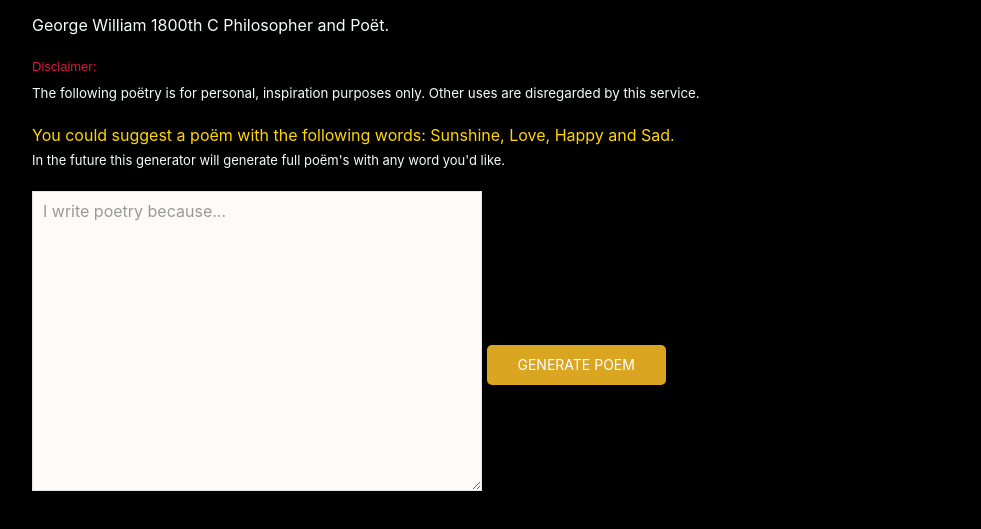
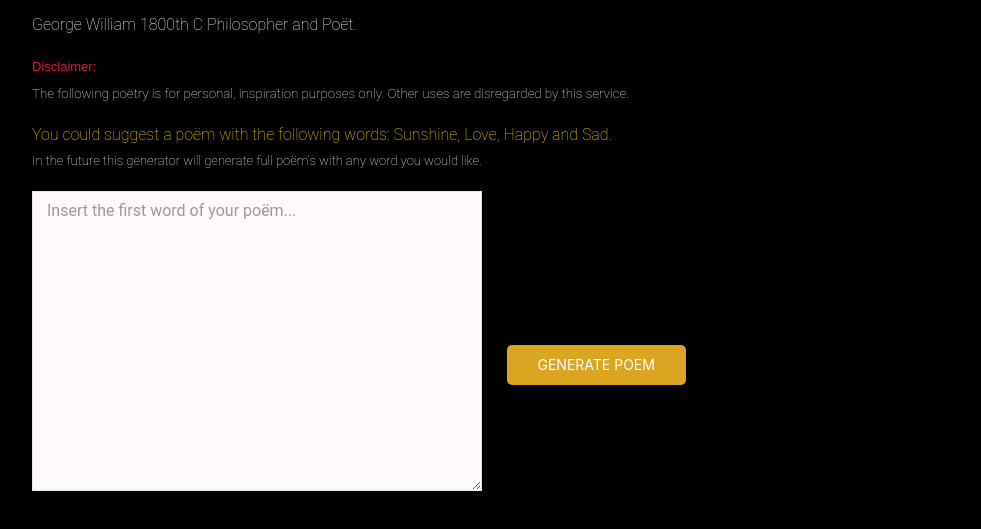
Before and after one commit to Owen038/George-William-the-Poet, a website: page static/index.html in a window 1280 px wide. Shown: the part 139-668 px from the top of the page, without its empty margins (96-1077 px from the left). Drawn offline with nearby package versions, Linux system fonts and the light colour scheme; a web font is replaced by a local one.

Commit message:
Margins
Changed the margins and words

```diff
--- a/static/assets/styles.css
+++ b/static/assets/styles.css
@@ -16,6 +16,13 @@ html, body {
 
 }
 
+p.b {
+    font-family: Roboto, slab;
+    font-weight: 100;
+
+}
+
+
 p { text-decoration-color: rgb(113, 201, 125);
   }
 
--- a/static/index.html
+++ b/static/index.html
@@ -32,11 +32,11 @@
 
 
 
-      <p style="color:mintcream;"> George William 1800th C Philosopher and Poët. </p>
-      <p style="margin-bottom: -1em; font-size: small; color:crimson; font-family: alegreya-sans, sans-serif;"> Disclaimer: </p>
-      <p style="font-size: smaller; color:mintcream;"> The following poëtry is for personal, inspiration purposes only. Other uses are disregarded by this service. </p>
-      <p style="margin-bottom: -1em; color:gold;"> You could suggest a poëm with the following words: Sunshine, Love, Happy and Sad. </p>
-      <p style="font-size: small; color:mintcream;"> In the future this generator will generate full poëm's with any word you'd like.</p>
+      <p style=" color:mintcream;" class="b"> George William 1800th C Philosopher and Poët. </p>
+      <p style="margin-bottom: -1em; font-size: small; color:crimson; font-family: alegreya-sans, sans-serif;" class="b"> Disclaimer: </p>
+      <p style="font-size: smaller; color:mintcream;" class="b"> The following poëtry is for personal, inspiration purposes only. Other uses are disregarded by this service. </p>
+      <p style="margin-bottom: -1em; color:gold;" class="b"> You could suggest a poëm with the following words: Sunshine, Love, Happy and Sad. </p>
+      <p style="font-size: small; color:mintcream;" class="b"> In the future this generator will generate full poëm's with any word you would like.</p>
 
 
 
@@ -44,12 +44,12 @@
 
     <form @submit.prevent="generateText" >
 
-      <textarea style="margin-bottom: 3em; background-color: snow;"  placeholder="I write poetry because..."  v-model="text" class="uk-input uk-width-large uk-height-medium" ></textarea>
-      <input type="submit" value="Generate Poem" style="background-color: goldenrod;" class="uk-button uk-button-primary uk-border-rounded" >
+      <textarea style="margin-bottom: 3em; font-family: roboto; background-color: snow; color: black;" placeholder=" Insert the first word of your poëm..."  v-model="text" class="uk-input uk-width-large uk-height-medium" ></textarea>
+      <input type="submit" value="Generate Poem" style="margin-left: 20px; background-color: goldenrod;" class="uk-button uk-button-primary uk-border-rounded" >
 
     </form>
 
-    <div class="uk-text-primary">
+    <div class="uk-text-primary" class="b">
       {{ poem }}
     </div>
   </div>
```
